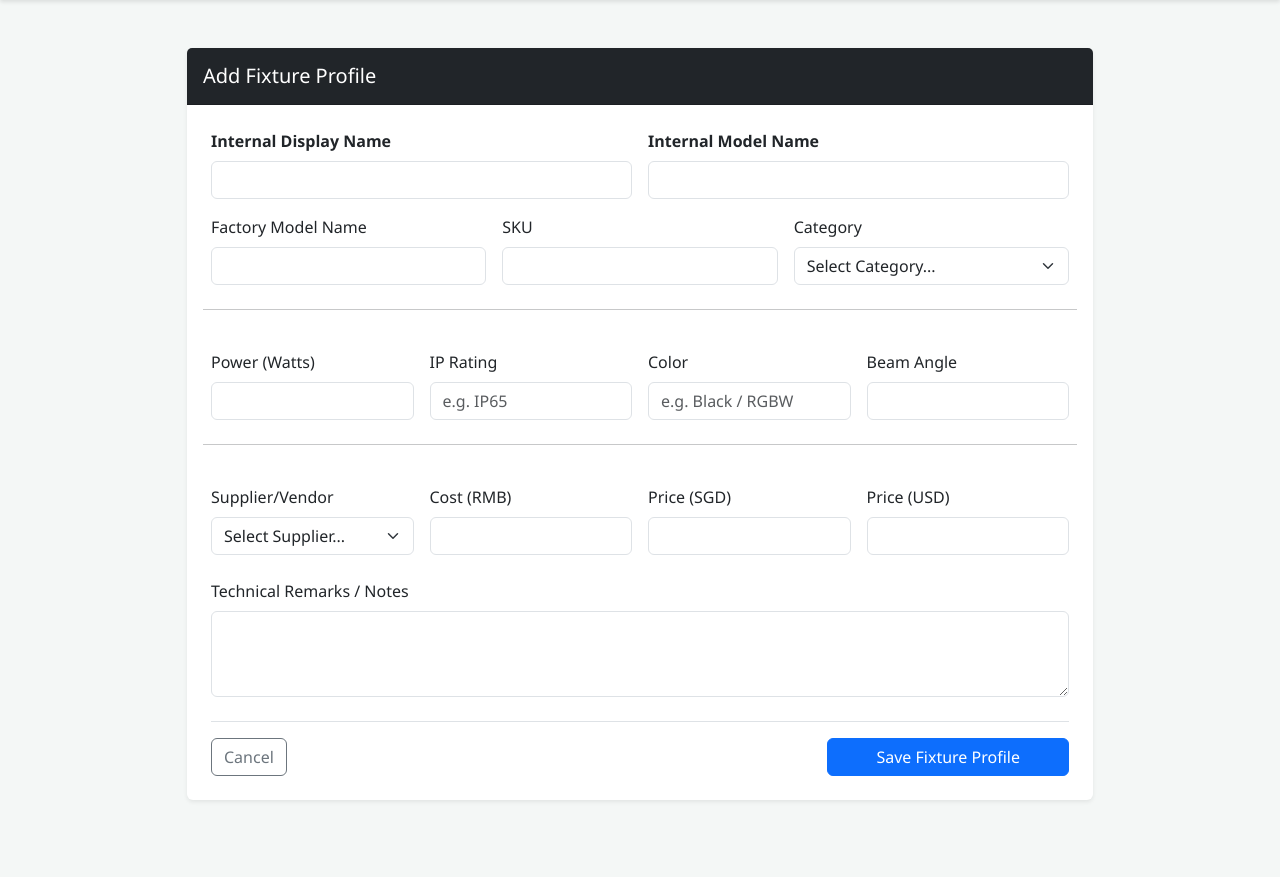
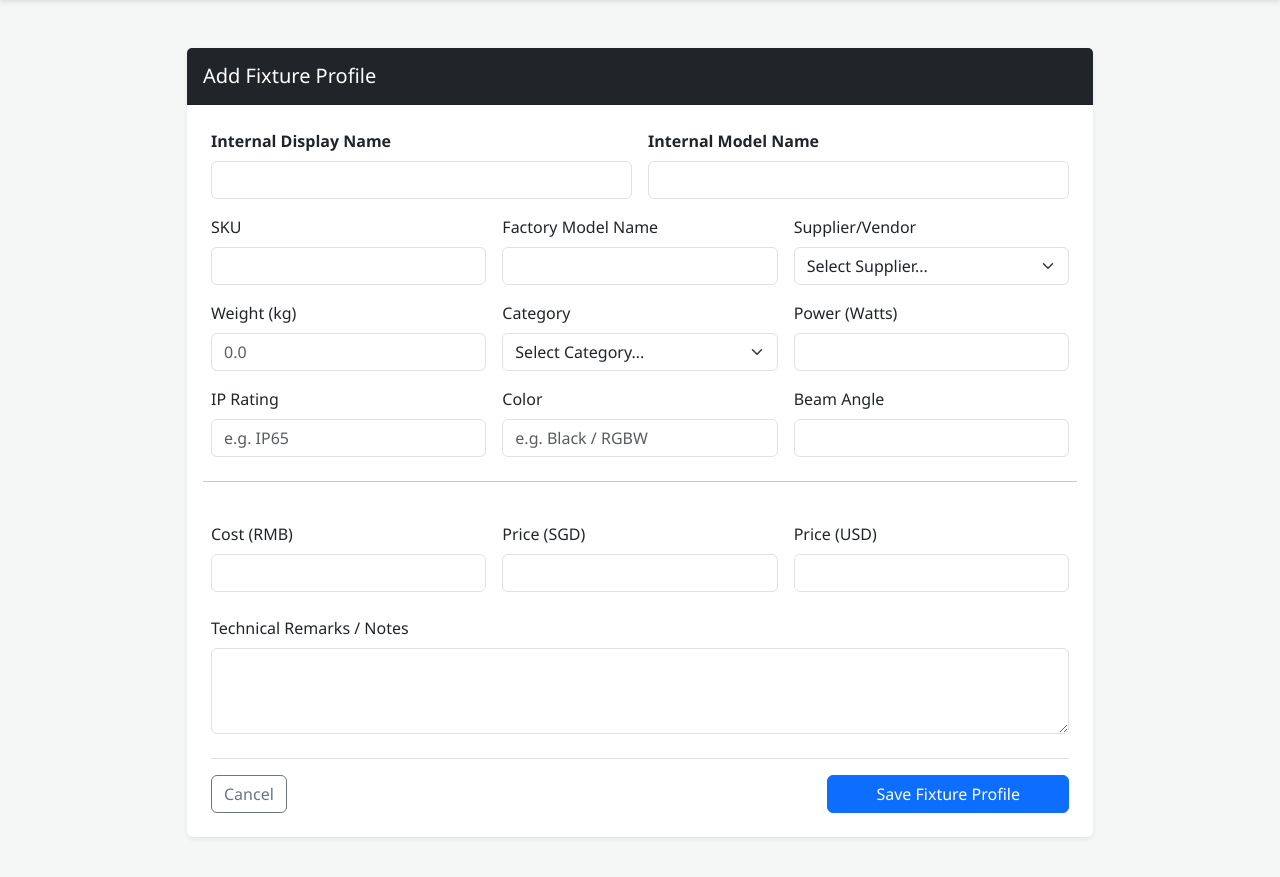
Before and after one commit to jeremynbs/LumiPro_Inventory, a Flask app: page /fixtures/add in a window 1280 px wide. Shown: the part 56-933 px from the top of the page. Before the commit the page ends 861 px from the top, so only its background shows below. Run offline with Flask 3, Linux system fonts and the light colour scheme; data that the repository does not hold is empty.

Commit message:
add weight

```diff
--- a/templates/edit_fixture.html
+++ b/templates/edit_fixture.html
@@ -20,12 +20,26 @@
                                 <input type="text" name="model_name" value="{{ fixture.model_name if fixture }}" class="form-control" required>
                             </div>
                             <div class="col-md-4">
+                                <label class="form-label">SKU</label>
+                                <input type="text" name="sku" value="{{ fixture.sku if fixture }}" class="form-control">
+                            </div>
+                            <div class="col-md-4">
                                 <label class="form-label">Factory Model Name</label>
                                 <input type="text" name="factory_model_name" value="{{ fixture.factory_model_name if fixture }}" class="form-control">
                             </div>
                             <div class="col-md-4">
-                                <label class="form-label">SKU</label>
-                                <input type="text" name="sku" value="{{ fixture.sku if fixture }}" class="form-control">
+                                <label class="form-label">Supplier/Vendor</label>
+                                <select name="supplier_id" class="form-select">
+                                    <option value="">Select Supplier...</option>
+                                    {% for s in suppliers %}
+                                    <option value="{{ s.id }}" {% if fixture and fixture.supplier_id == s.id %}selected{% endif %}>{{ s.name }}</option>
+                                    {% endfor %}
+                                </select>
+                            </div>
+
+                            <div class="col-md-4">
+                                <label class="form-label">Weight (kg)</label>
+                                <input type="number" step="0.1" name="weight_kg" value="{{ fixture.weight_kg if fixture }}" class="form-control" placeholder="0.0">
                             </div>
                             <div class="col-md-4">
                                 <label class="form-label">Category</label>
@@ -37,22 +51,22 @@
                                 </select>
                             </div>
 
-                            <hr class="my-4">
+                            <!-- <hr class="my-4"> -->
 
                             <!-- Specs -->
-                            <div class="col-md-3">
+                            <div class="col-md-4">
                                 <label class="form-label">Power (Watts)</label>
                                 <input type="number" name="power_watts" value="{{ fixture.power_watts if fixture }}" class="form-control">
                             </div>
-                            <div class="col-md-3">
+                            <div class="col-md-4">
                                 <label class="form-label">IP Rating</label>
                                 <input type="text" name="ip_rating" value="{{ fixture.ip_rating if fixture }}" class="form-control" placeholder="e.g. IP65">
                             </div>
-                            <div class="col-md-3">
+                            <div class="col-md-4">
                                 <label class="form-label">Color</label>
                                 <input type="text" name="color" value="{{ fixture.color if fixture }}" class="form-control" placeholder="e.g. Black / RGBW">
                             </div>
-                            <div class="col-md-3">
+                            <div class="col-md-4">
                                 <label class="form-label">Beam Angle</label>
                                 <input type="text" name="beam_angle" value="{{ fixture.beam_angle if fixture }}" class="form-control">
                             </div>
@@ -60,24 +74,16 @@
                             <hr class="my-4">
 
                             <!-- Commercials -->
-                            <div class="col-md-3">
-                                <label class="form-label">Supplier/Vendor</label>
-                                <select name="supplier_id" class="form-select">
-                                    <option value="">Select Supplier...</option>
-                                    {% for s in suppliers %}
-                                    <option value="{{ s.id }}" {% if fixture and fixture.supplier_id == s.id %}selected{% endif %}>{{ s.name }}</option>
-                                    {% endfor %}
-                                </select>
-                            </div>
-                            <div class="col-md-3">
+
+                            <div class="col-md-4">
                                 <label class="form-label">Cost (RMB)</label>
                                 <input type="number" step="0.01" name="cost" value="{{ fixture.cost if fixture }}" class="form-control">
                             </div>
-                            <div class="col-md-3">
+                            <div class="col-md-4">
                                 <label class="form-label">Price (SGD)</label>
                                 <input type="number" step="0.01" name="price_sgd" value="{{ fixture.price_sgd if fixture }}" class="form-control">
                             </div>
-                            <div class="col-md-3">
+                            <div class="col-md-4">
                                 <label class="form-label">Price (USD)</label>
                                 <input type="number" step="0.01" name="price_usd" value="{{ fixture.price_usd if fixture }}" class="form-control">
                             </div>
```
Also changed, not shown: templates/view_fixtures.html (+25 -8 lines).
